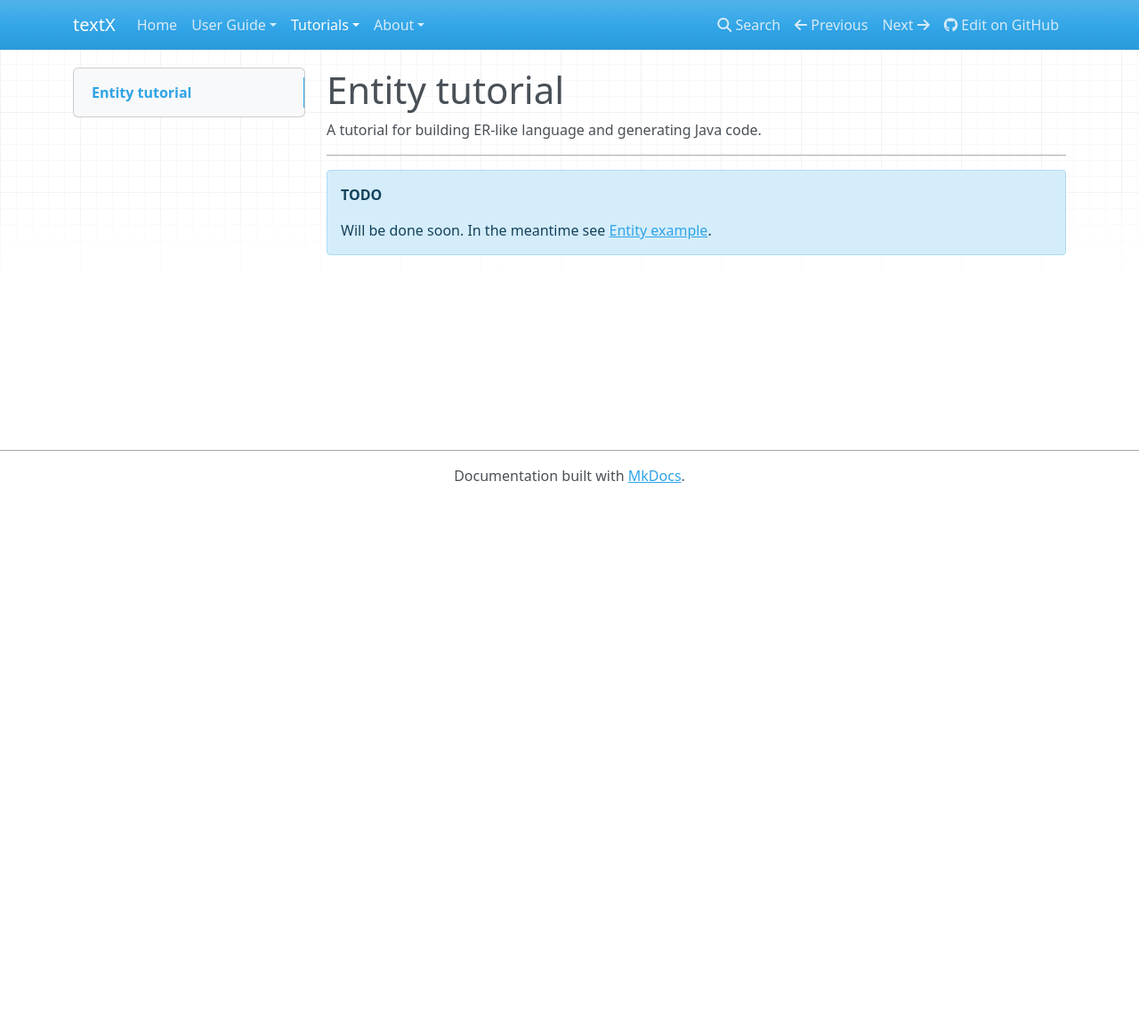
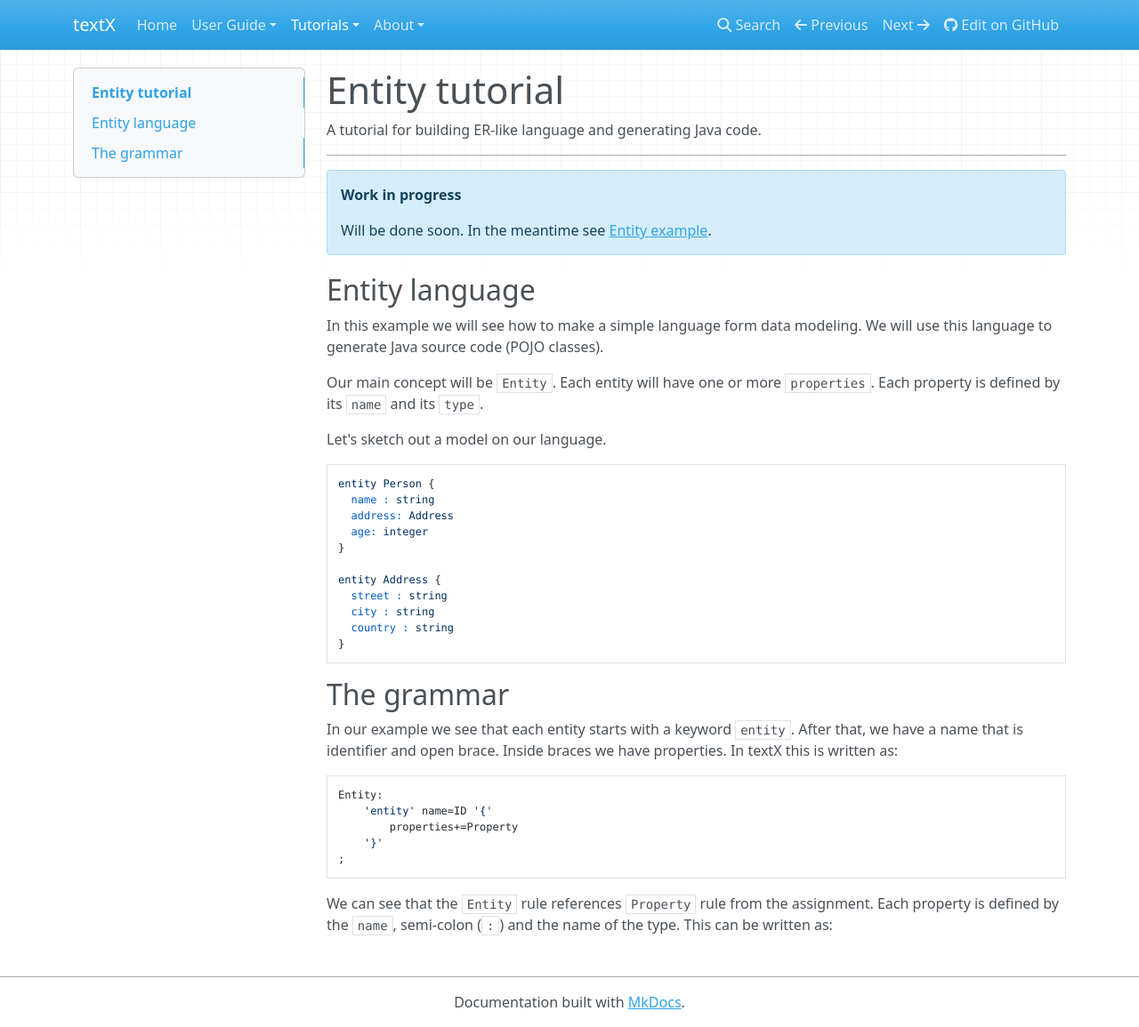
Before and after one commit to textX/textX, an MkDocs documentation site: the page built from docs/tutorials/entity.md, in a window 1280 px wide and 1155 px high. Shown: the whole window at 89% size. Built offline with MkDocs 1.6.1, drawn with Linux system fonts in a browser that asks for light colours; nearby versions of some CDN libraries; old or Windows-style settings are respelled for this version of MkDocs.

```diff
--- a/docs/tutorials/entity.md
+++ b/docs/tutorials/entity.md
@@ -4,5 +4,44 @@
 
 ---
 
-!!! note "TODO"
+!!! note "Work in progress"
     Will be done soon. In the meantime see [Entity example](https://github.com/igordejanovic/textX/tree/master/examples/Entity).
+
+## Entity language
+
+In this example we will see how to make a simple language form data modeling.
+We will use this language to generate Java source code (POJO classes).
+
+Our main concept will be `Entity`. Each entity will have one or more
+`properties`.  Each property is defined by its `name` and its `type`.
+
+Let's sketch out a model on our language.
+
+    entity Person {
+      name : string
+      address: Address
+      age: integer
+    }
+
+    entity Address {
+      street : string
+      city : string
+      country : string
+    }
+
+
+## The grammar
+
+In our example we see that each entity starts with a keyword `entity`. After
+that, we have a name that is identifier and open brace.
+Inside braces we have properties. In textX this is written as:
+
+    Entity:
+        'entity' name=ID '{'
+            properties+=Property
+        '}'
+    ;
+
+We can see that the `Entity` rule references `Property` rule from the
+assignment. Each property is defined by the `name`, semi-colon (`:`) and the
+name of the type. This can be written as:
```
Also changed, not shown: 4 other files.
